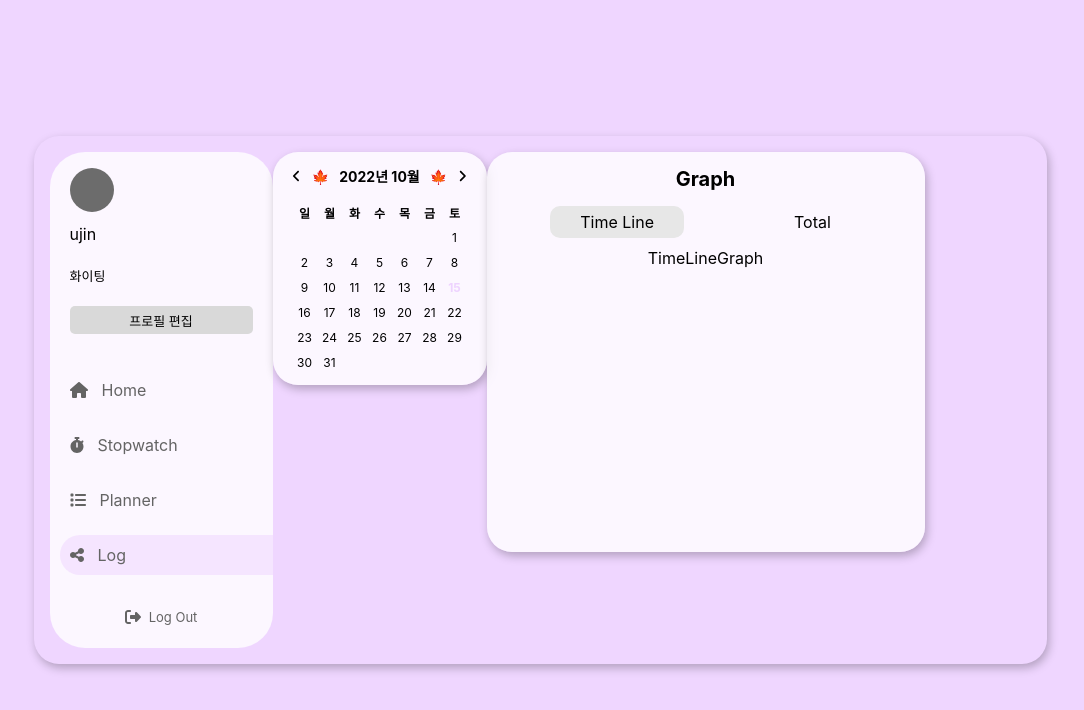
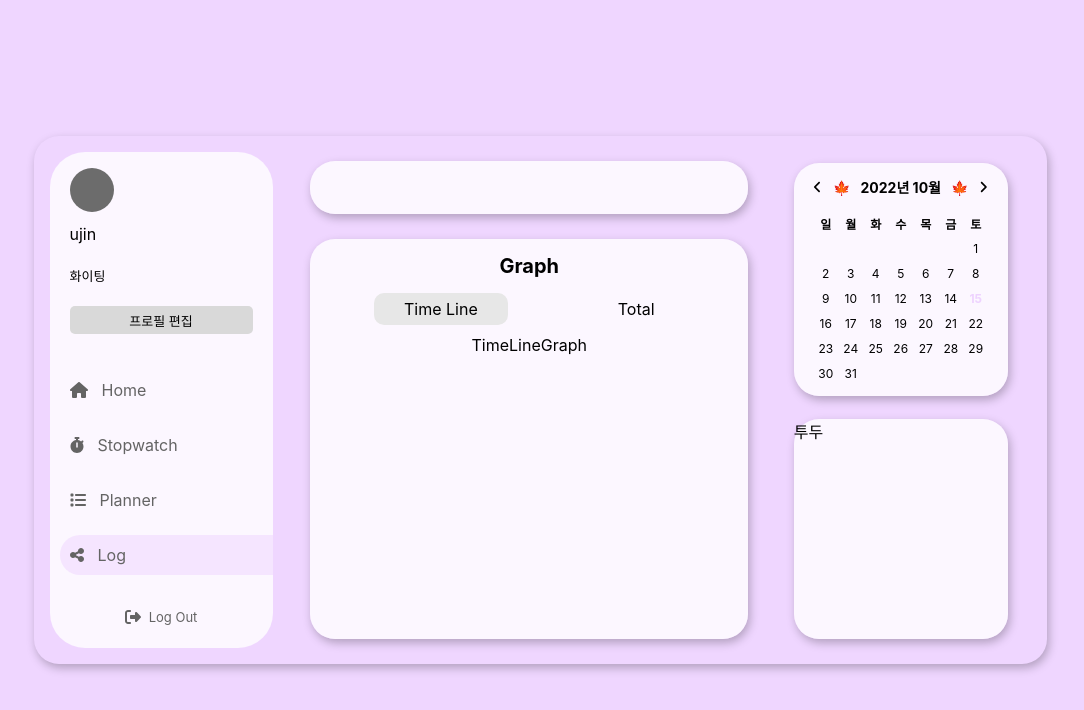
Before and after one commit to 2-sc/StudyMate-Front-Client, a React (Create React App) app in the folder studymate/: page /log in a window 1280 px wide. Shown: the top 710 px of the page, without its empty margins (100-1184 px from the left). Built offline with nearby package versions, Linux system fonts and the light colour scheme.

Commit message:
:sparkles::lipstick:(feature/halam/#12): 로그페이지 레이아웃 UI

```diff
--- /dev/null
+++ b/studymate/src/pages/log/Dazim.jsx
@@ -0,0 +1,9 @@
+import React from 'react';
+import styled from '@emotion/styled';
+import Box from '../../components/common/Box';
+
+function Dazim() {
+  return <Box size={[438, 53]} opacity={0.8}></Box>;
+}
+
+export default Dazim;
--- a/studymate/src/pages/log/Log.jsx
+++ b/studymate/src/pages/log/Log.jsx
@@ -1,15 +1,49 @@
 import React, { useEffect, useState } from 'react';
+import styled from '@emotion/styled';
 import Calendar from '../../components/calendar/Calendar';
 import dummyData from '../../components/graph/dummyData';
 import Graph from '../../components/graph/Graph';
+import Dazim from './Dazim';
+import TodoList from './TodoList';
+
 function Log() {
   const [resultData, setResultData] = useState();
   useEffect(() => console.log(resultData), [resultData]);
   return (
-    <>
-      <Calendar resultData={resultData} setResultData={setResultData} />
-      <Graph data={dummyData} />
-    </>
+    <Wrapper>
+      <LeftBox>
+        <Dazim />
+        <Graph data={dummyData} />
+      </LeftBox>
+      <RightBox>
+        <Calendar resultData={resultData} setResultData={setResultData} />
+        <TodoList />
+      </RightBox>
+    </Wrapper>
   );
 }
 export default Log;
+
+const Wrapper = styled.div`
+  width: calc(100% - 223px);
+  display: flex;
+  justify-content: space-around;
+`;
+
+const LeftBox = styled.div`
+  height: 100%;
+  display: flex;
+  flex-direction: column;
+  justify-content: center;
+  gap: 25px;
+  margin-left: 15px;
+`;
+
+const RightBox = styled.div`
+  margin-top: 11px;
+  height: 100%;
+  & > div:nth-child(2) {
+    position: absolute;
+    bottom: 25px;
+  }
+`;
--- /dev/null
+++ b/studymate/src/pages/log/TodoList.jsx
@@ -0,0 +1,13 @@
+import React from 'react';
+import Box from '../../components/common/Box';
+import styled from '@emotion/styled';
+
+function TodoList() {
+  return (
+    <Box size={[214, 220]} opacity={0.8}>
+      투두
+    </Box>
+  );
+}
+
+export default TodoList;
```
